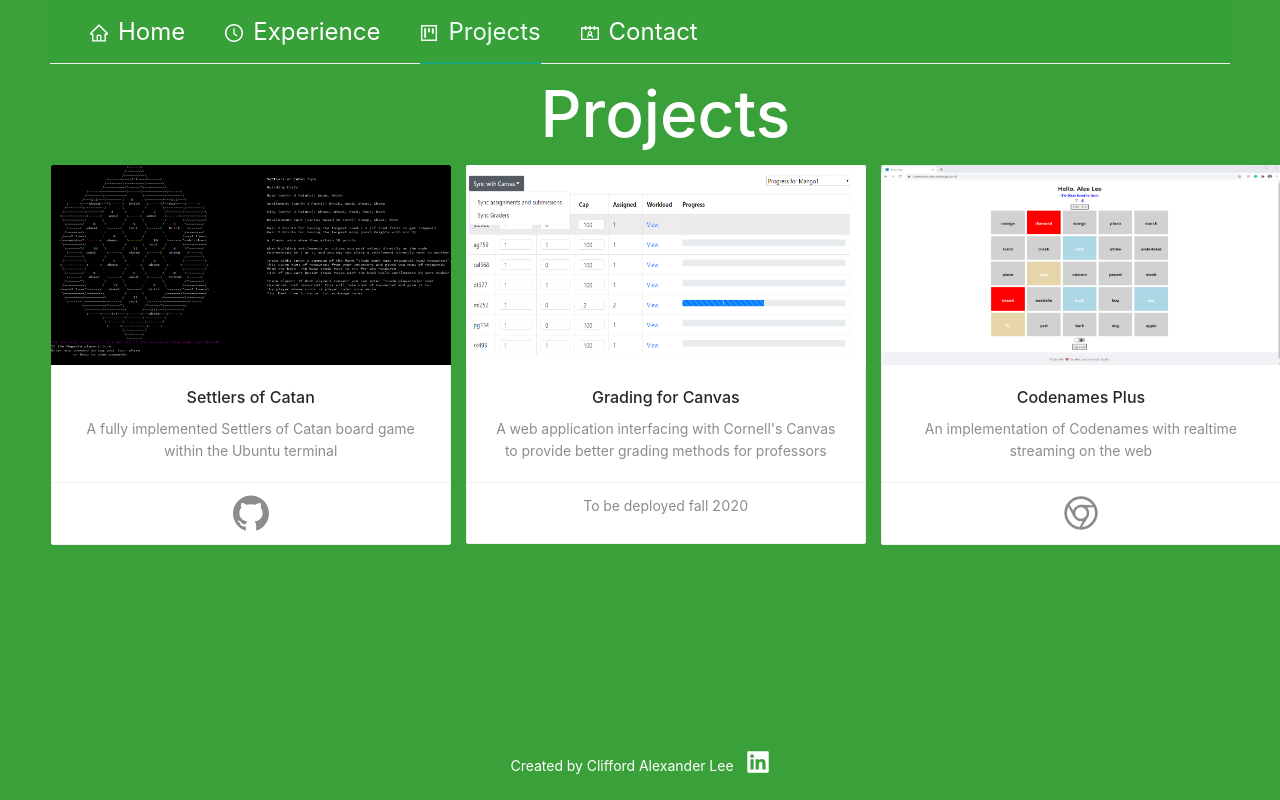
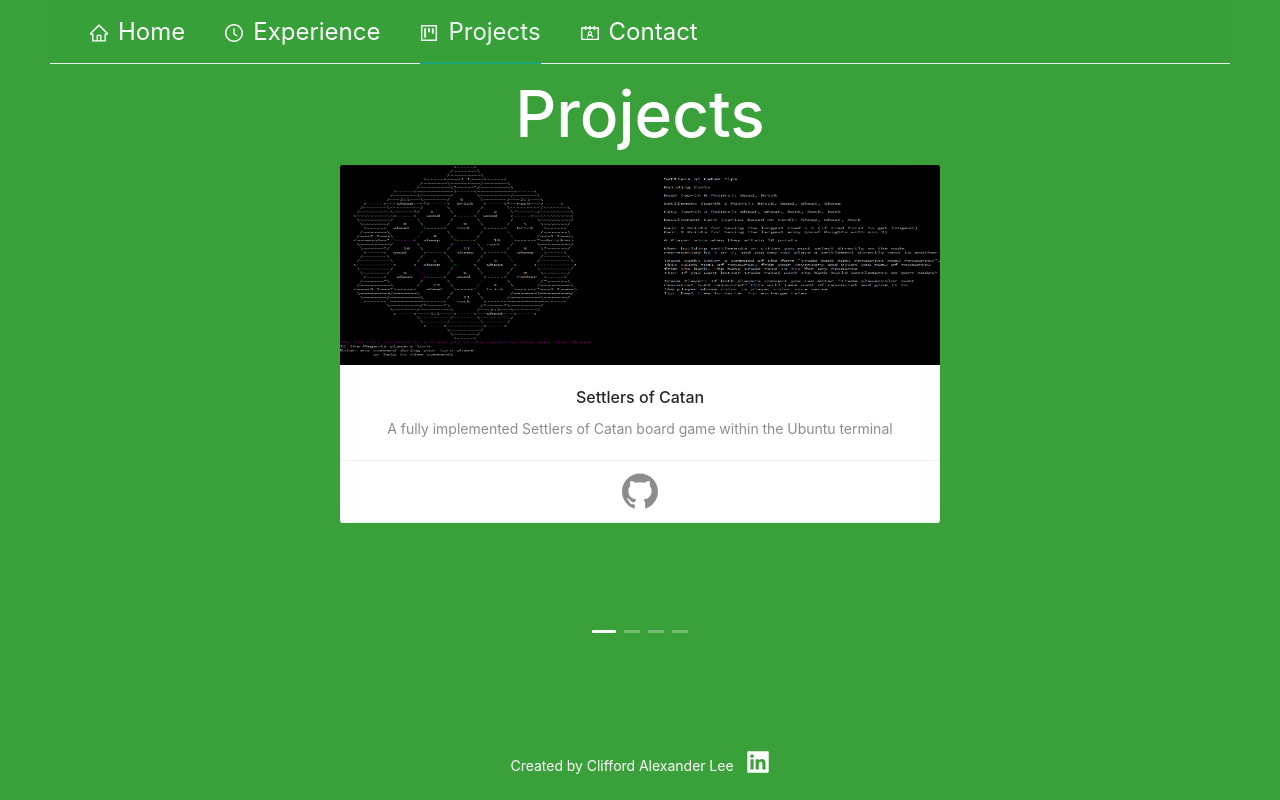
Before and after one commit to calexlee/personal-website, a React (Create React App) app: page / in a window 1280 px wide. Both pictures are taken after a click on the item "Projects". Built offline with nearby package versions, Linux system fonts and the light colour scheme.

Commit message:
Project Page Changes
Implemented a Carousel to the Project Page and added Asteroid to the project list.

```diff
--- a/src/Content.css
+++ b/src/Content.css
@@ -92,9 +92,27 @@
     margin-left: 64px;
   }
 
-.projects{
-    padding-left: 2%;
+
+/* Project Page Specific */
+
+.projectCard{
+    margin: auto;
 }
+
+.projectDisplay{
+    height: 480px;
+}
+
+.pCol{
+    margin: auto;
+}
+
+.projectTitle{
+    margin: auto;
+}
+
+
+/* */
 
 .CS,
 .SA,
--- a/src/Projects.js
+++ b/src/Projects.js
@@ -1,18 +1,23 @@
 import React from 'react';
 import './Content.css';
-import { Card, Col, Row } from 'antd';
+import { Card, Carousel} from 'antd';
 import { GithubOutlined, ChromeOutlined } from '@ant-design/icons';
 
 const { Meta } = Card;
 
+const cardStyle = {
+    width: 600,
+}
+
 const Projects = () => {
     return (
         <div className="projects">
-            <h1>Projects</h1>
-            <Row gutter={16} align="middle">
-                <Col span={8}>
+            <h1 className="projectTitle">Projects</h1>
+            <Carousel className ="projectDisplay" draggable={true} autoplay={true} autoplaySpeed={7000}>
+                <div className=  "card">
                     <Card
-                        style= {{ width: 400 }}
+                        className = "projectCard"
+                        style= {cardStyle}
                         cover={
                             <img
                                 alt = "Settlers of Catan"
@@ -31,10 +36,11 @@
                             description="A fully implemented Settlers of Catan board game within the Ubuntu terminal"
                         />
                     </Card>
-                </Col>
-                <Col span={8}>
+                </div>
+                <div className=  "card">
                     <Card
-                        style= {{ width: 400 }}
+                        className = "projectCard"
+                        style= {cardStyle}
                         cover={
                             <img
                                 alt = "Grading4Canvas"
@@ -51,10 +57,11 @@
                             description="A web application interfacing with Cornell's Canvas to provide better grading methods for professors"
                         />
                     </Card>
-                </Col>
-                <Col span={8}>
+                </div>
+                <div className=  "card">
                     <Card
-                        style= {{ width: 400 }}
+                        className = "projectCard"
+                        style= {cardStyle}
                         cover={
                             <img
                                 alt = "CodeNamesPlus"
@@ -73,9 +80,31 @@
                             description="An implementation of Codenames with realtime streaming on the web"
                         />
                     </Card>
-                </Col>
-
-            </Row>
+                </div>
+                <div className=  "card">
+                    <Card
+                        className = "projectCard"
+                        style= {cardStyle}
+                        cover={
+                            <img
+                                alt = "Asteroid Game Screenshot"
+                                src = {require('./content/Asteroid_Game.png')}
+                                height="200"
+                            />
+                        }
+                        actions = {[
+                            <a href = "https://github.com/calexlee/AsteroidGame">
+                            <GithubOutlined key="asteroid" style = {{fontSize: '36px'}} />
+                            </a>,
+                        ]}
+                    >
+                        <Meta
+                            title="Asteroid"
+                            description="A small space game I made while self-learning Python3"
+                        />
+                    </Card>
+                </div>
+            </Carousel>
         </div>
     )
 };
```
Also changed, not shown: src/content/Asteroid_Game.png (added).
